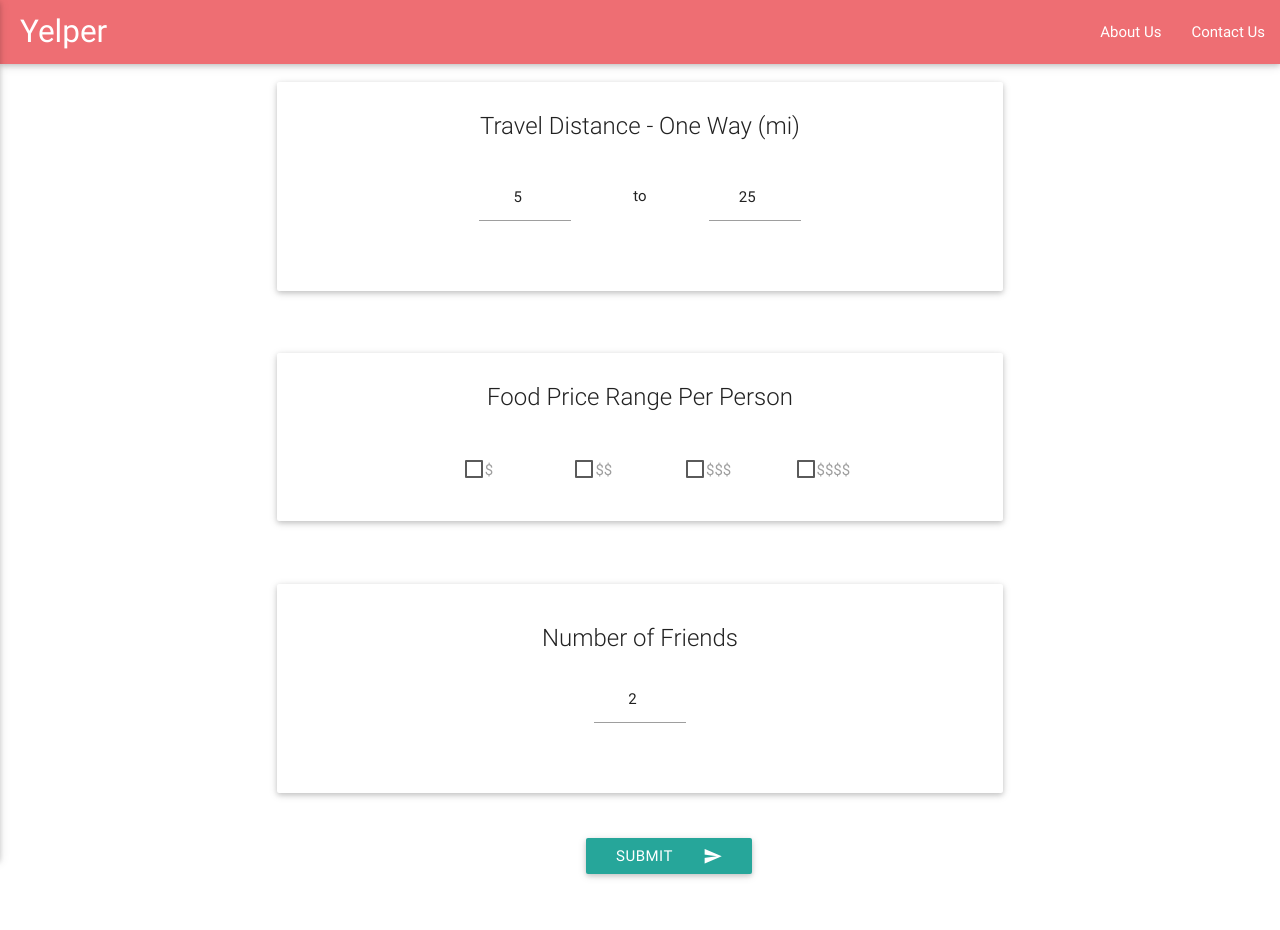
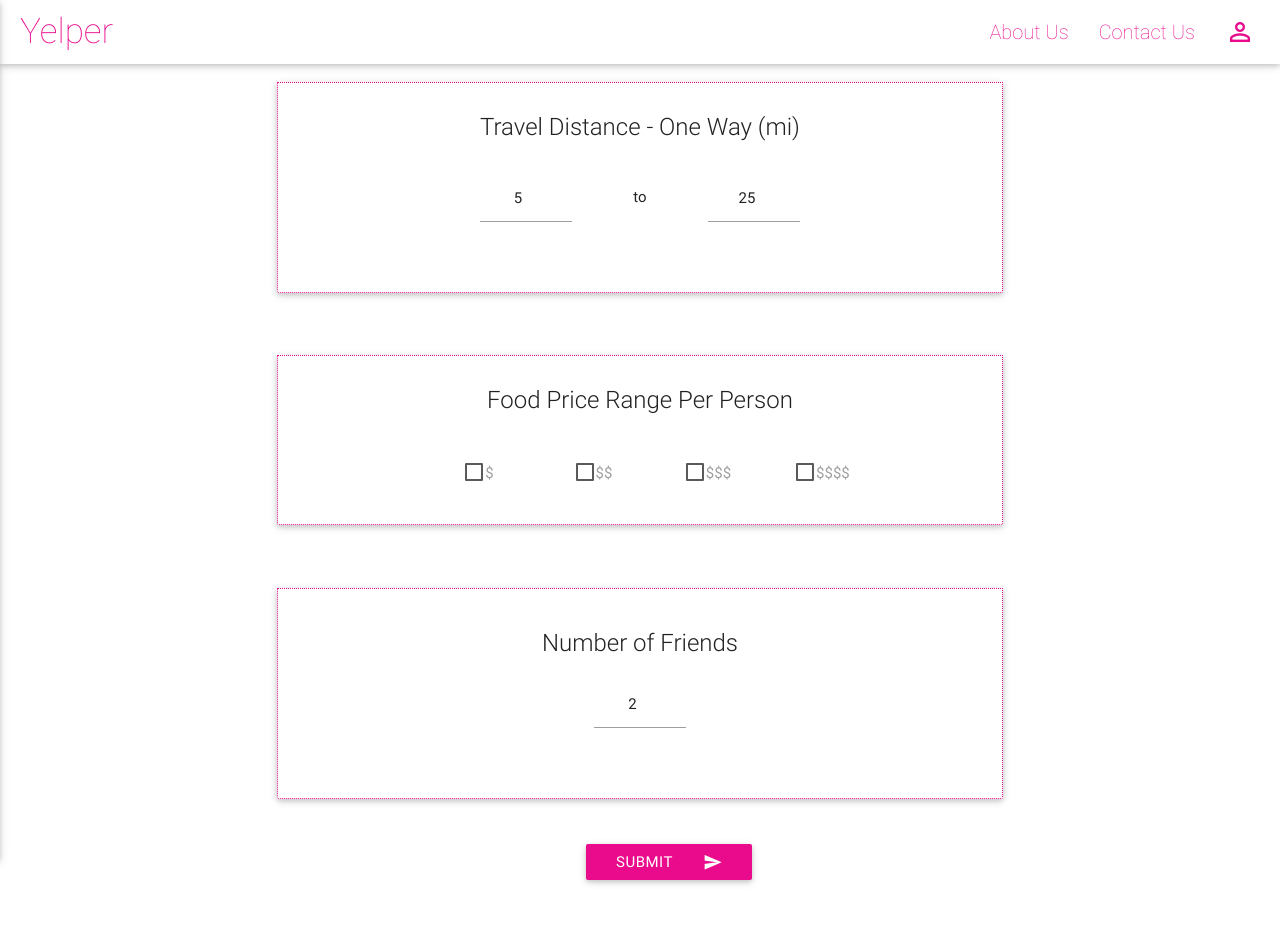
Before and after one commit to davidongchoco/pennapps2016, a Flask app: page / in a window 1280 px wide. Before the commit the page ends 879 px from the top, so only its background shows below. Run offline with Flask 2, Linux system fonts and the light colour scheme; parts of the project's set-up code (start-up, migrations or seed data) failed here and were passed over; some libraries are stand-ins or nearby versions.

Commit message:
ui updates

```diff
--- a/static/css/style.css
+++ b/static/css/style.css
@@ -2,6 +2,19 @@ nav .brand-logo {
 	padding-left: 20px;
 }
 
+nav .brand-logo, #nav-mobile li {
+    color: rgb(234, 11, 140);
+    font-weight: lighter;
+    font-size: 35px;
+}
+
+#nav-mobile li a {
+    font-size: 20px;
+}
+
+.lyft-pink {
+    color: rgb(234, 11, 140);
+}
 .material-icons{
     padding-left: 15px;
 }
@@ -47,3 +60,19 @@ input[type='checkbox'] + label {
     position: absolute;
     left: 20px;
 }
+
+.profile {
+    padding-right: 25px;
+}
+
+nav {
+    background-color: white;
+}
+
+.card-content {
+    border: 1px dotted rgb(234, 11, 140);
+}
+
+.btn {
+    background-color: rgb(234, 11, 140);
+}
--- a/templates/navbar.html
+++ b/templates/navbar.html
@@ -29,12 +29,13 @@
       <!-- Regular top nav (med and large screen sizes) -->
       <nav>
         <div class="nav-wrapper">
-          <a href="#" data-activates="slide-out" class="button-collapse"><i class="material-icons">menu</i></a>
+          <a href="#" data-activates="slide-out" class="button-collapse"><i class="material-icons lyft-pink">menu</i></a>
 
           <a href="#" class="brand-logo">Yelper</a>
           <ul id="nav-mobile" class="right hide-on-med-and-down">
-            <li><a href="badges.html">About Us</a></li>
-            <li><a href="collapsible.html">Contact Us</a></li>
+            <li><a href="badges.html" class="lyft-pink">About Us</a></li>
+            <li><a href="collapsible.html" class="lyft-pink">Contact Us</a></li>
+            <li><i class="material-icons prefix profile lyft-pink" class="lyft-pink">perm_identity</i></li>
           </ul>
         </div>
       </nav>
```
